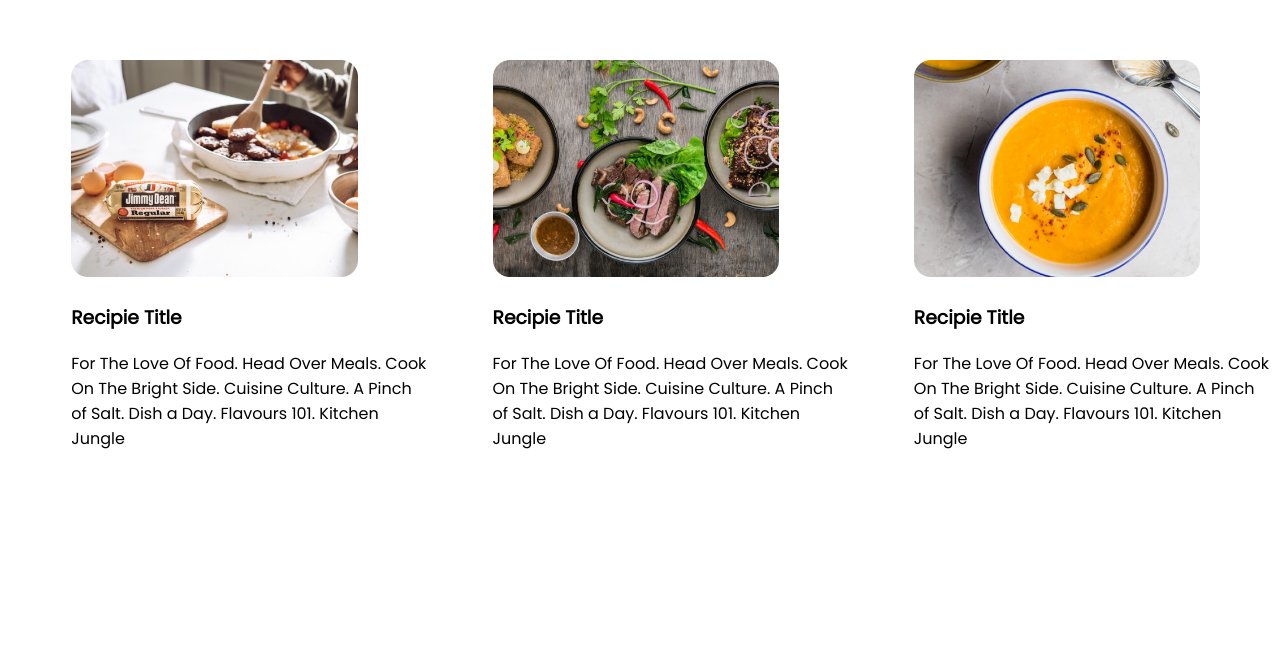
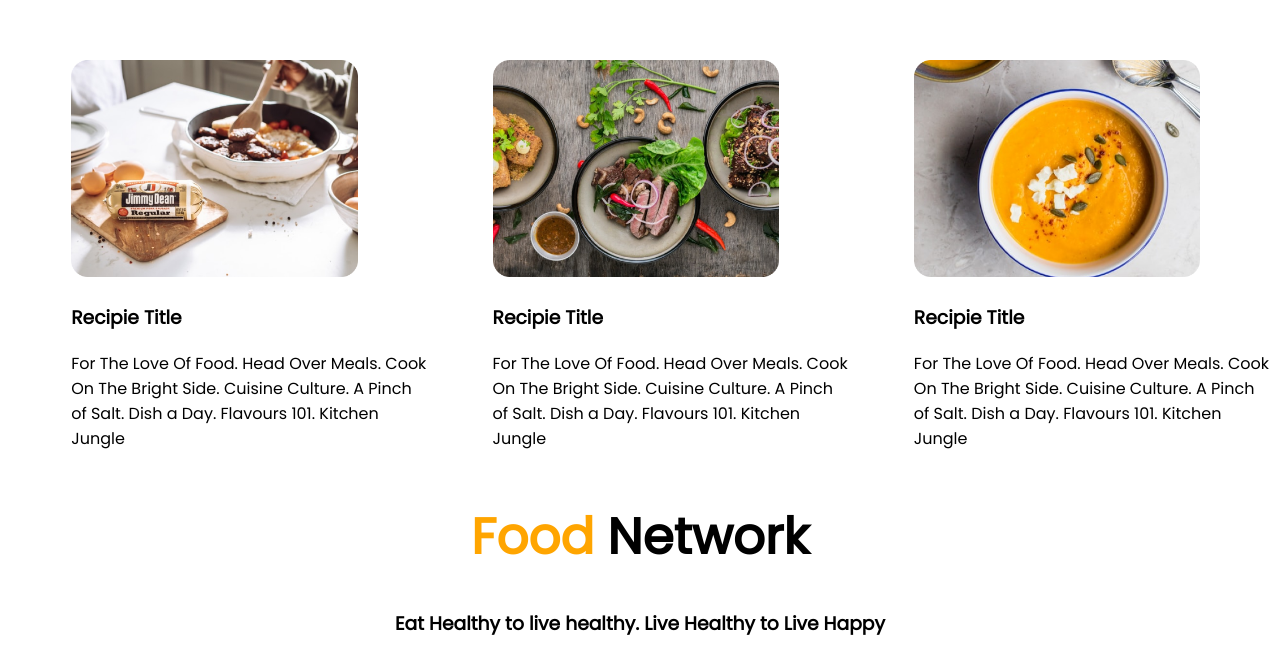
Before and after one commit to habiburhero/food-network-main, a plain HTML site: page index.html in a window 1280 px wide. Shown: the part 2137-2793 px from the top of the page. Before the commit the page ends 2612 px from the top, so only its background shows below. Drawn offline with Linux system fonts and the light colour scheme.

Commit message:
foter added

```diff
--- a/index.html
+++ b/index.html
@@ -88,5 +88,14 @@
     </section>
 
 </body>
+<footer>
+    <h1>
+        <span class="orange-color"> Food</span> Network
+    </h1>
+    <h3>
+        <p>Eat Healthy to live healthy. Live Healthy to Live Happy</p>
+    </h3>
+
+</footer>
 
 </html>
--- a/style.css
+++ b/style.css
@@ -1,5 +1,6 @@
 body{
     font-family: 'Poppins', sans-serif;
+
 }
 h1{
     font-size: 50px;
@@ -39,3 +40,9 @@ section{
     margin-right: 5%;
     box-shadow: 10px 10px 40x gray;
 }
+footer p{
+    text-align: center;
+}
+footer h1{
+    text-align: center;
+}
```
